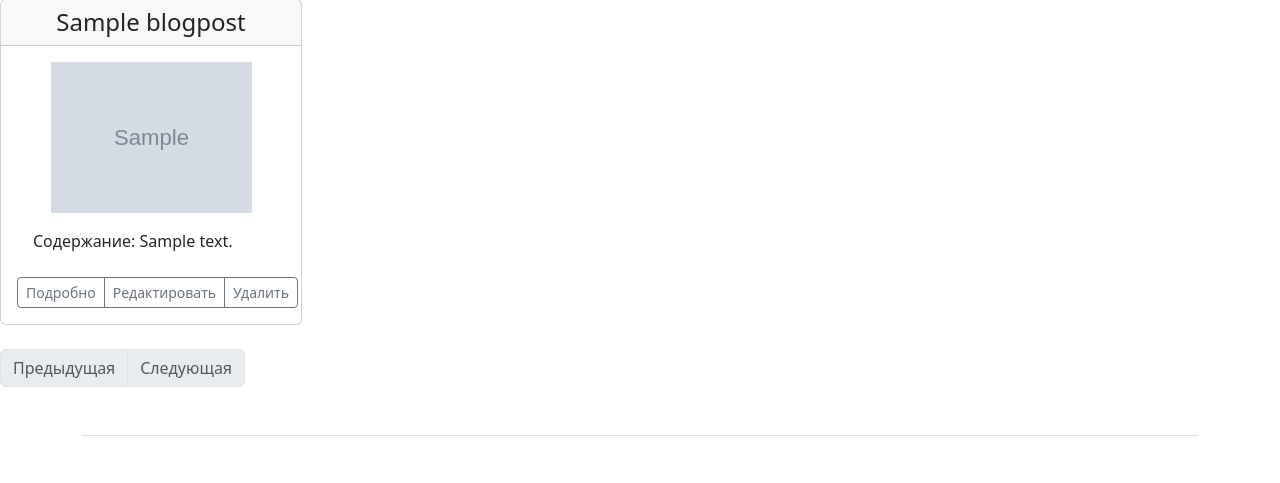
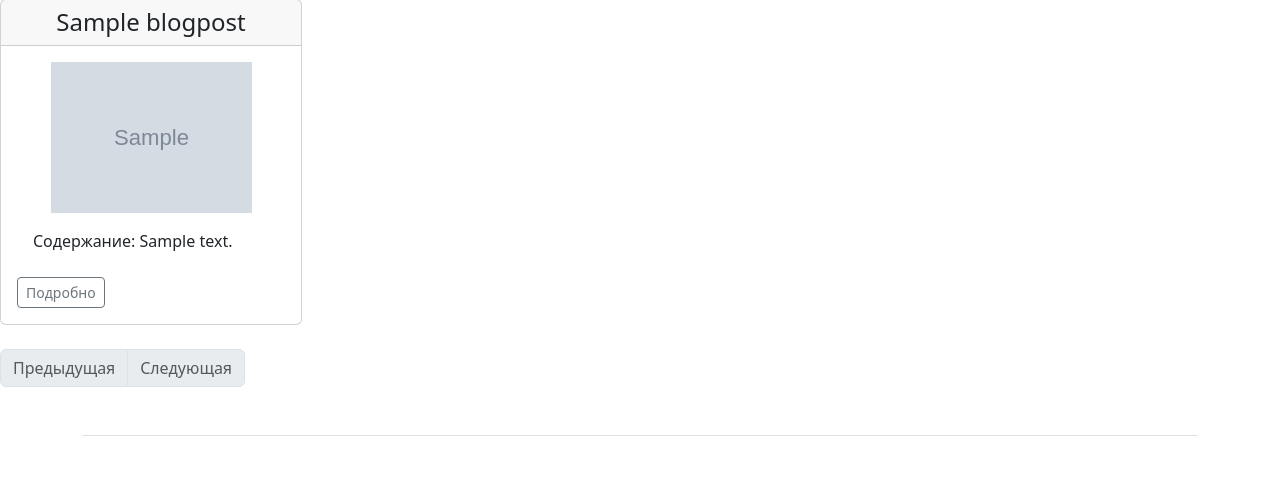
Before and after one commit to AndreyAgeew/course_work_6, a Django app: page /blog/ in a window 1280 px wide. Shown: the part 184-667 px from the top of the page. Run offline with Django 4.2, Linux system fonts and the light colour scheme; tables that the repository leaves empty hold one stand-in row (values such as "Sample post"); grey boxes marked "Sample" are stand-in pictures; parts of the project's set-up code (start-up, migrations or seed data) failed here and were passed over; some libraries are stand-ins or nearby versions.

Commit message:
update blog

```diff
--- a/blog/templates/blog/blogpost_list.html
+++ b/blog/templates/blog/blogpost_list.html
@@ -23,8 +23,12 @@
                         <div class="d-flex justify-content-between align-items-center">
                             <div class="btn-group">
                                 <a href="{% url 'blog:detail' item.slug %}" class="btn btn-sm btn-outline-secondary">Подробно</a>
-                                <a href="{% url 'blog:update' item.slug %}" class="btn btn-sm btn-outline-secondary">Редактировать</a>
-                                <a href="{% url 'blog:delete' item.slug %}" class="btn btn-sm btn-outline-secondary">Удалить</a>
+                                {% if item.owner.email == user.email or 'Managers' in user_group_names %}
+                                    <a href="{% url 'blog:update' item.slug %}"
+                                       class="btn btn-sm btn-outline-secondary">Редактировать</a>
+                                    <a href="{% url 'blog:delete' item.slug %}"
+                                       class="btn btn-sm btn-outline-secondary">Удалить</a>
+                                {% endif %}
                             </div>
                         </div>
                     </div>
--- a/blog/views.py
+++ b/blog/views.py
@@ -35,6 +35,13 @@ class BlogPostListView(ListView):
         queryset = BlogPost.objects.filter(is_published=True)
         return queryset
 
+    def get_context_data(self, **kwargs):
+        context = super().get_context_data(**kwargs)
+        user = self.request.user
+        user_group_names = [group.name for group in user.groups.all()]
+        context['user_group_names'] = user_group_names
+        return context
+
 
 class BlogPostDetailView(DetailView):
     model = BlogPost
@@ -63,6 +70,7 @@ class BlogPostUpdateView(LoginRequiredMixin, UpdateView):
     def get_object(self, queryset=None):
         title = super().get_object(queryset)
         blog = get_object_or_404(BlogPost, title=title)
+        print(self.request.user.groups.all().values())
         user_groups = [group.name for group in self.request.user.groups.all()]
         if blog.owner != self.request.user and 'Managers' not in user_groups:
             raise Http404
```
